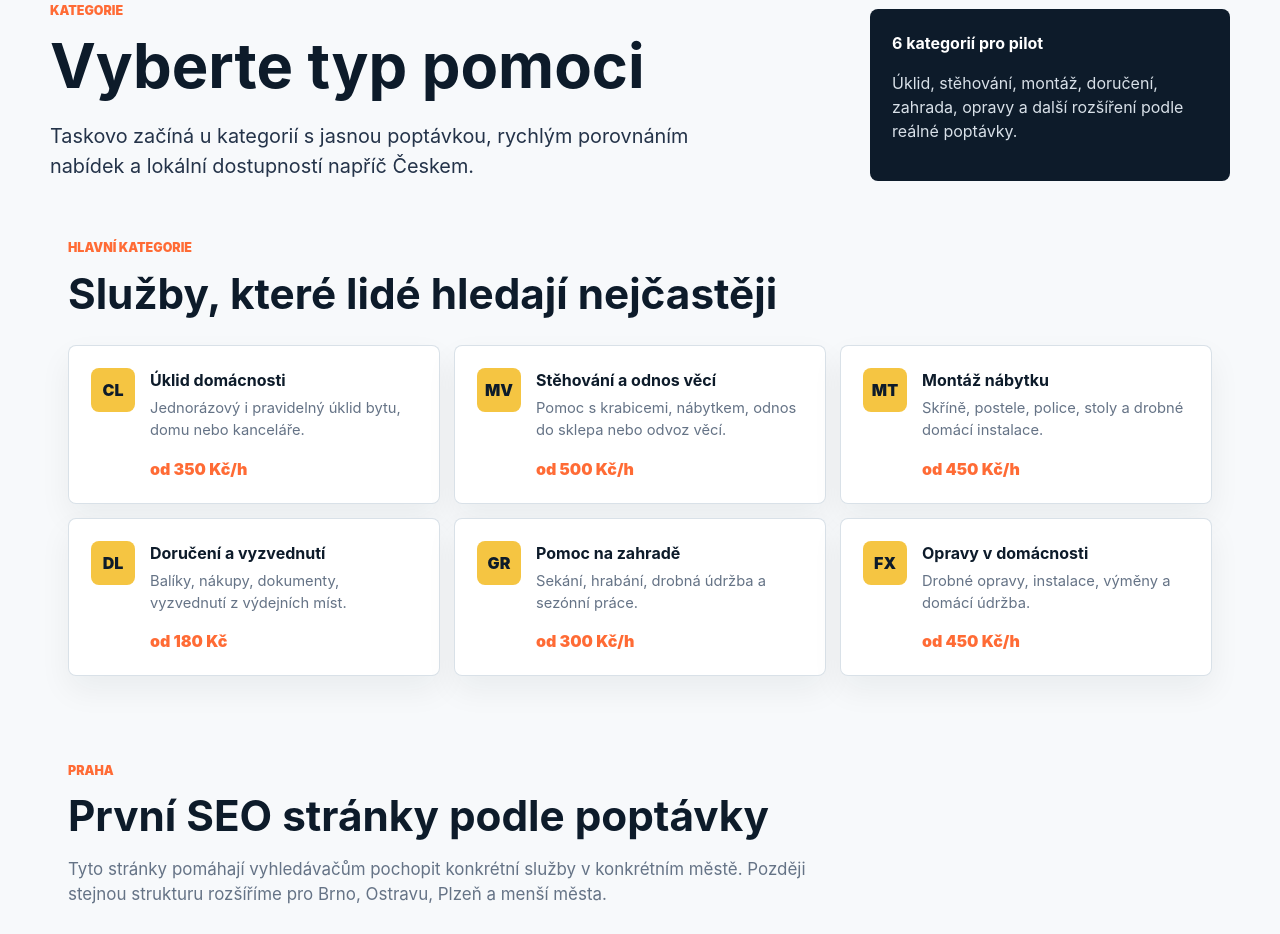
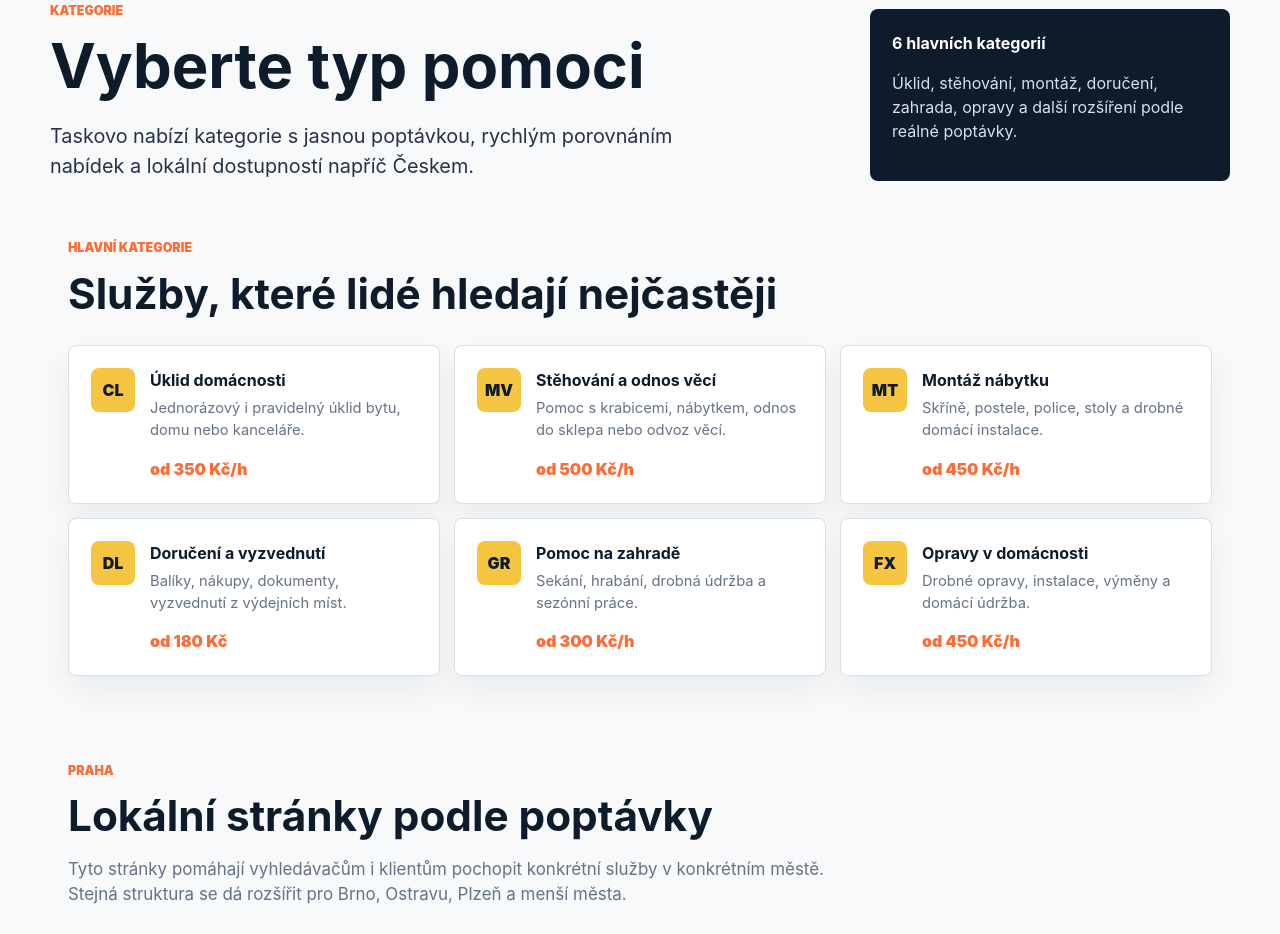
Before and after one commit to kaziodimm/taskovo-app, a Next.js app: page /kategorie in a window 1280 px wide. Shown: the part 160-1094 px from the top of the page. Built offline with nearby package versions, Linux system fonts and the light colour scheme; no server answers.

Commit message:
Polish categories page production wording

```diff
--- a/app/kategorie/page.tsx
+++ b/app/kategorie/page.tsx
@@ -57,12 +57,10 @@ export default function CategoriesPage() {
           <div>
             <p className="kicker">Kategorie</p>
             <h1 className="page-title">Vyberte typ pomoci</h1>
-            <p className="hero-lead">
-              Taskovo začíná u kategorií s jasnou poptávkou, rychlým porovnáním nabídek a lokální dostupností napříč Českem.
-            </p>
+            <p className="hero-lead">Taskovo nabízí kategorie s jasnou poptávkou, rychlým porovnáním nabídek a lokální dostupností napříč Českem.</p>
           </div>
           <div className="page-hero-card">
-            <strong>{marketplaceCategories.length} kategorií pro pilot</strong>
+            <strong>{marketplaceCategories.length} hlavních kategorií</strong>
             <p>Úklid, stěhování, montáž, doručení, zahrada, opravy a další rozšíření podle reálné poptávky.</p>
           </div>
         </section>
@@ -80,10 +78,8 @@ export default function CategoriesPage() {
         <section className="section">
           <div className="section-title">
             <p className="kicker">Praha</p>
-            <h2>První SEO stránky podle poptávky</h2>
-            <p>
-              Tyto stránky pomáhají vyhledávačům pochopit konkrétní služby v konkrétním městě. Později stejnou strukturu rozšíříme pro Brno, Ostravu, Plzeň a menší města.
-            </p>
+            <h2>Lokální stránky podle poptávky</h2>
+            <p>Tyto stránky pomáhají vyhledávačům i klientům pochopit konkrétní služby v konkrétním městě. Stejná struktura se dá rozšířit pro Brno, Ostravu, Plzeň a menší města.</p>
           </div>
           <div className="legal-grid">
             {seoLandingLinks.map((item) => (
@@ -99,9 +95,7 @@ export default function CategoriesPage() {
           <div>
             <p className="kicker">Role platformy</p>
             <h2>Taskovo propojuje, klient si vybírá</h2>
-            <p className="hero-lead">
-              Taskovo je zprostředkovatelská platforma. Taskeři jsou nezávislé osoby, OSVČ nebo firmy. Taskovo není zaměstnavatel taskerů a služby přímo neposkytuje.
-            </p>
+            <p className="hero-lead">Taskovo je zprostředkovatelská platforma. Taskeři jsou nezávislé osoby, OSVČ nebo firmy. Taskovo není zaměstnavatel taskerů a služby přímo neposkytuje.</p>
           </div>
           <div className="feature-list">
             <div><strong>Lepší orientace</strong><span>Každá kategorie má vlastní detail, typické úkoly, ceny a FAQ.</span></div>
```
